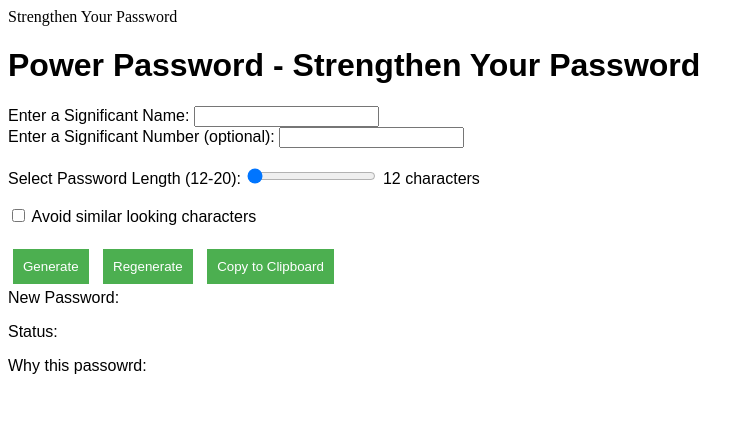
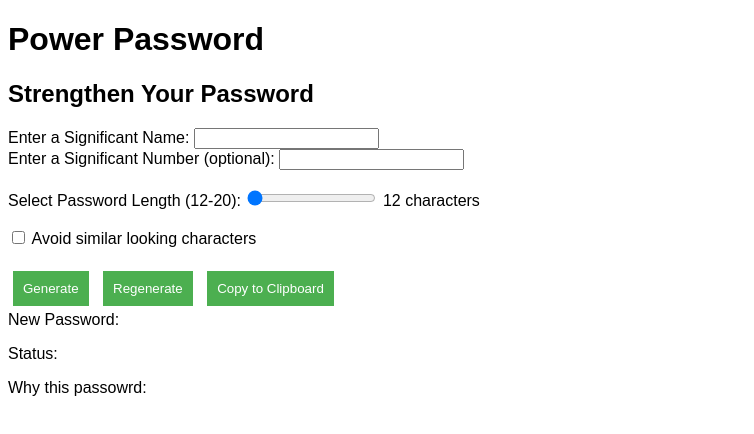
Before and after one commit to kamranzakir/PowerPassword, a plain HTML site: page index.html in a window 1280 px wide. Shown: the whole page, without its empty margins (0-754 px from the left). Drawn offline with Linux system fonts and the light colour scheme.

Commit message:
Update index.html

```diff
--- a/index.html
+++ b/index.html
@@ -3,8 +3,8 @@
 <head>
     <meta charset="UTF-8">
     <meta name="viewport" content="width=device-width, initial-scale=1.0">
-    <title>Power Password</title>
-    <subtitle>Strengthen Your Password</subtitle>
+    <title>Power Password - Strengthen Your Password</title>
+
     <style>
         #password-strengthener {
             font-family: Arial, sans-serif;
@@ -24,7 +24,8 @@
 </head>
 <body>
     <div id="password-strengthener">
-        <h1>Power Password - Strengthen Your Password</h1>
+        <h1>Power Password</h1>
+        <h2>Strengthen Your Password</h2>
         <label for="weak-password">Enter a Significant Name:</label>
         <input type="text" id="weak-password" name="weak-password"><br>
 
```
